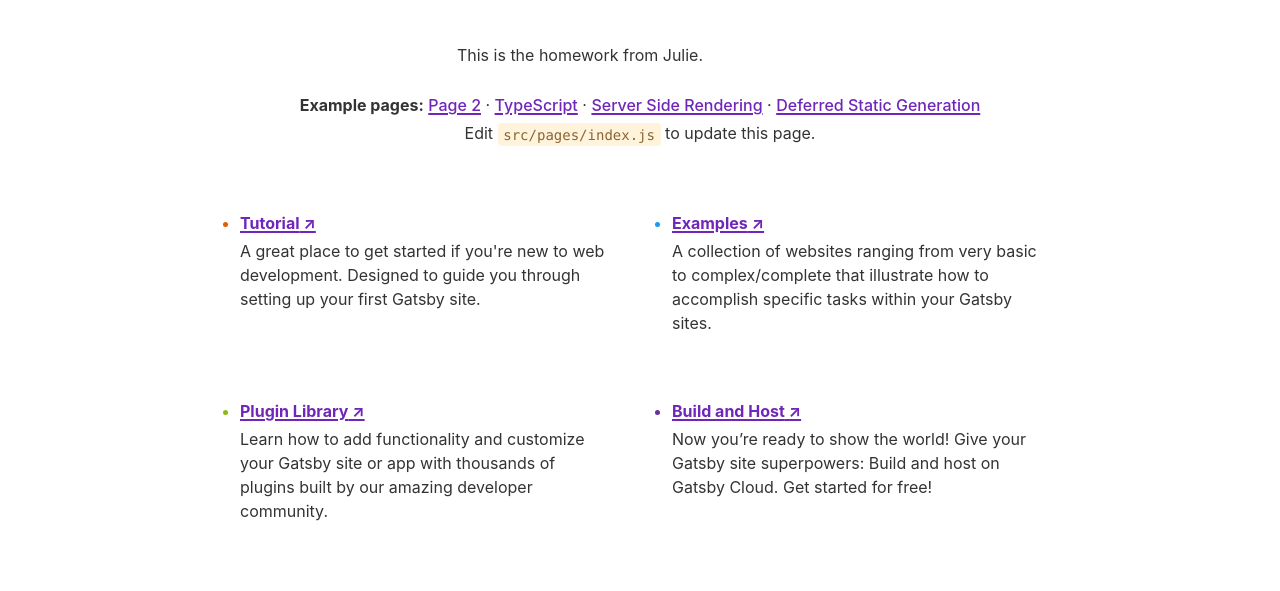
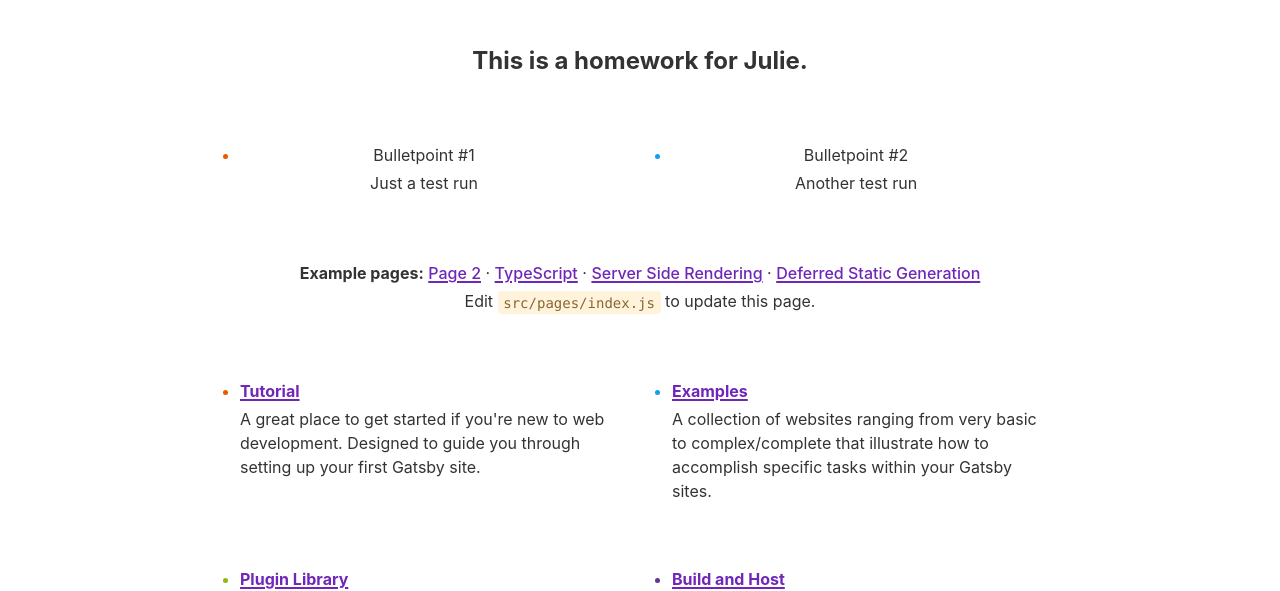
Before and after one commit to sisiflorensia/homework, a Gatsby site: page / in a window 1280 px wide. Shown: the part 211-802 px from the top of the page. Built offline with nearby package versions, Linux system fonts and the light colour scheme; Gatsby itself is replaced by a stand-in of ours.

Commit message:
add bulletpoints

```diff
--- a/src/pages/index.js
+++ b/src/pages/index.js
@@ -5,6 +5,17 @@ import { StaticImage } from "gatsby-plugin-image"
 import Layout from "../components/layout"
 import Seo from "../components/seo"
 import * as styles from "../components/index.module.css"
+
+const bullets = [
+  {
+    text: "Bulletpoint #1",
+    description: "Just a test run",
+  },
+  {
+    text: "Bulletpoint #2",
+    description: "Another test run",
+  },
+]
 
 const links = [
   {
@@ -85,7 +96,17 @@ const IndexPage = () => (
       <h1>
         Welcome to <b>Gatsby!</b>
       </h1>
-      <p>This is the homework from Julie.</p>
+      <h2>
+        This is a homework for Julie.
+      </h2>
+      <ul className={styles.list}>
+        {bullets.map(bullet => (
+          <li className={styles.listItem}>
+            {bullet.text}
+            <p className={styles.listItemDescription}>{bullet.description}</p>
+          </li>
+        ))}
+      </ul>
       <p className={styles.intro}>
         <b>Example pages:</b>{" "}
         {samplePageLinks.map((link, i) => (
@@ -105,7 +126,7 @@ const IndexPage = () => (
             className={styles.listItemLink}
             href={`${link.url}${utmParameters}`}
           >
-            {link.text} ↗
+            {link.text}
           </a>
           <p className={styles.listItemDescription}>{link.description}</p>
         </li>
```
